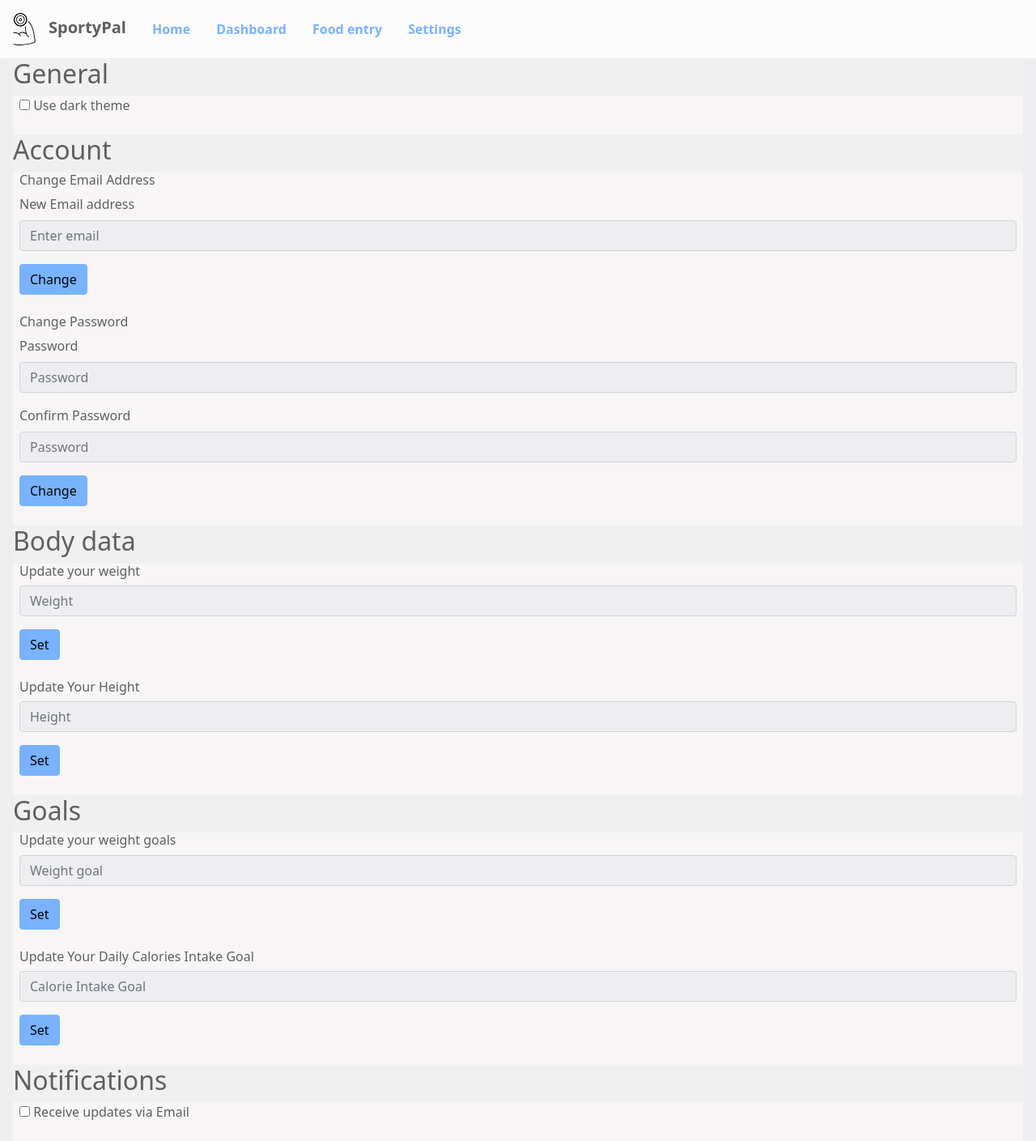
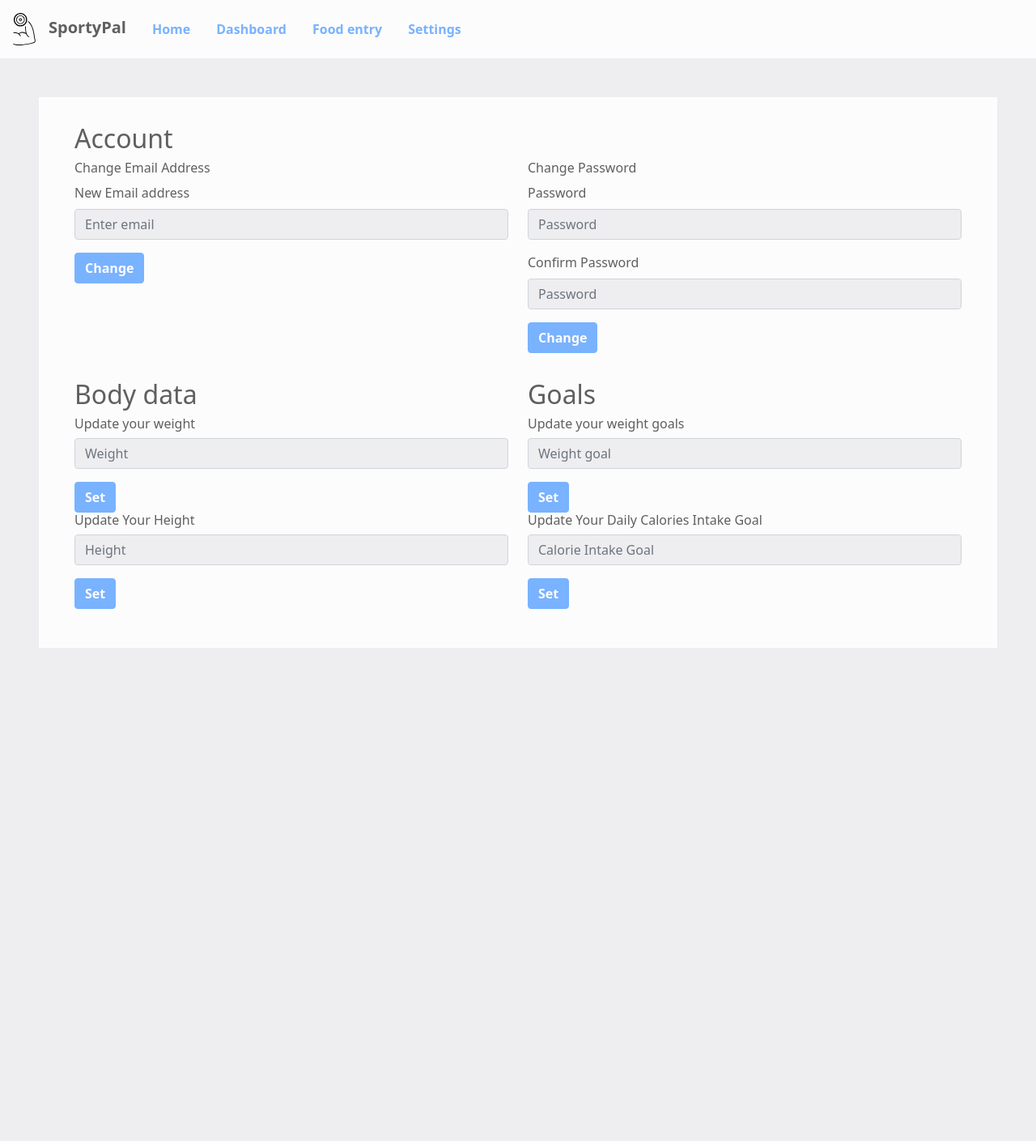
Before and after one commit to Justxs/Fitness-app, a React (Create React App) app in the folder ClientApp/: page /userSettings in a window 1280 px wide. Shown: the whole page at 81% size. After the commit the page ends 848 px from the top, so only its background shows below. Built offline with nearby package versions, Linux system fonts and the light colour scheme; sample sign-in values are in the browser's storage.

Commit message:
settings page loos updated
Applied bootstrap styling to setting page and fixed code whitespaces

```diff
--- a/ClientApp/src/pages/UserSettingsPage.jsx
+++ b/ClientApp/src/pages/UserSettingsPage.jsx
@@ -1,56 +1,34 @@
 import '../custom.scss';
-import React, { useEffect, useState } from "react";
-import { Button } from 'react-bootstrap';
-import useCollapse from 'react-collapsed';
-import '../settings.css';
-import { Form, FormGroup, FormControl, ControlLabel } from "react-bootstrap";
+import React from "react";
+import { Form, Col, Row, Button } from "react-bootstrap";
 
 
 function UserSettingsPage() {
   return (
-    <div>
-      <div class="mx-3 div-2">
-        <h2 className="mx=2">General </h2>
-        <div className="mb=5 background-custom"  >
-        <label className="mx-2 ">
-                    <input type="checkbox"/> Use dark theme
-                </label>
-                <br></br><br></br>
-
-
-
-
-
-        </div>
-
-
-
+    <div className="Settings_Page">
+      <div class="bg-light m-5 p-3">
+          <Row className='m-3'>
             <h2 className="mx=2">Account</h2>
-
-          <div className=" background-custom">
-            <div className="mx-2">
+            <Col md={6}>
               <h6 className="mb=2">Change Email Address</h6>
-                          <Form>
+              <Form className="mb-3">
                 <Form.Group className="mb-3" controlId="formBasicEmail">
                   <Form.Label>New Email address</Form.Label>
                   <Form.Control type="email" placeholder="Enter email" />
-
                 </Form.Group>
 
-
                 <Button variant="primary" type="submit">
-                    Change
+                  <b className='text-light'>Change</b>
                 </Button>
-                  <br></br><br></br>
-
+              </Form>
+            </Col>
+            <Col md={6}>
               <h6 className="mb=2">Change Password</h6>
-
+                <Form className="mb-3">
                   <Form.Group className="mb-3" controlId="formBasicPassword">
                       <Form.Label>Password</Form.Label>
                       <Form.Control type="password" placeholder="Password" />
                     </Form.Group>
-
-
                     <Form.Group className="mb-3" controlId="formBasicEmail">
                       <Form.Label>Confirm Password</Form.Label>
                       <Form.Control type="password" placeholder="Password" />
@@ -58,160 +36,54 @@ function UserSettingsPage() {
                     </Form.Group>
 
                     <Button variant="primary" type="submit">
-                    Change
+                      <b className='text-light'>Change</b>
                     </Button>
-                  <br></br><br></br>
-
               </Form>
-
-          </div>
-          </div>
-
+            </Col>
+          </Row>
+          <Row className='m-3'>
+            <Col md={6}>
               <h2 className="mx=2">Body data</h2>
-          <div className=" background-custom">
-            <div className="mx-2">
               <h6 className="mb=2">Update your weight</h6>
-                          <Form>
+              <Form className="mb-3">
                 <Form.Group className="mb-3" controlId="formBasicEmail">
-
                   <Form.Control type="text" placeholder="Weight" />
-
                 </Form.Group>
-
-
                 <Button variant="primary" type="submit">
-                    Set
+                  <b className='text-light'>Set</b>
                 </Button>
-                  <br></br><br></br>
-
                 <h6 className="mb=2">Update Your Height</h6>
-
                 <Form.Group className="mb-3" controlId="formBasicPassword">
-
                   <Form.Control type="text" placeholder="Height" />
                   </Form.Group>
+                    <Button variant="primary" type="submit">
+                      <b className='text-light'>Set</b>
+                    </Button>
+                  </Form>
+            </Col>
 
-
-
+          <Col md={6} >
+          <h2 className="mx=2">Goals</h2>
+          <h6 className="mb=2">Update your weight goals</h6>
+            <Form className="mb-3">
+              <Form.Group className="mb-3" controlId="formBasicEmail">
+                <Form.Control type="text" placeholder="Weight goal" />
+              </Form.Group>
               <Button variant="primary" type="submit">
-                    Set
+                <b className='text-light'>Set</b>
               </Button>
-                  <br></br><br></br>
-
-                </Form>
-
-          </div>
-          </div>
-
-
-
-          <h2 className="mx=2">Goals</h2>
-          <div className=" background-custom">
-          <div className="mx-2">
-          <h6 className="mb=2">Update your weight goals</h6>
-                          <Form>
-                  <Form.Group className="mb-3" controlId="formBasicEmail">
-
-                    <Form.Control type="text" placeholder="Weight goal" />
-
-                  </Form.Group>
-
-
-                  <Button variant="primary" type="submit">
-                    Set
-                  </Button>
-                  <br></br><br></br>
-
               <h6 className="mb=2">Update Your Daily Calories Intake Goal</h6>
 
               <Form.Group className="mb-3" controlId="formBasicPassword">
-
                 <Form.Control type="text" placeholder="Calorie Intake Goal" />
               </Form.Group>
 
-
-
               <Button variant="primary" type="submit">
-                    Set
+                <b className='text-light'>Set</b>
               </Button>
-                  <br></br><br></br>
-
             </Form>
-
-          </div>
-          </div>
-
-
-          <h2 className="mx=2">Notifications </h2>
-        <div className=" background-custom">
-        <div className="mx-2">
-        <label>
-                    <input type="checkbox"/> Receive updates via Email
-                </label>
-
-
-                <br></br><br></br>
-
-
-        </div>
-        </div>
-
-
-
-
-
-      </div>
-
-
-
-
-
-
-
-
-
-
-
-
-
-
-
-
-
-
-
-
-
-
-
-
-
-
-
-
-    </div>
-  );
-}
-
-
-function Section(props) {
-  const config = {
-      defaultExpanded: props.defaultExpanded || false,
-      collapsedHeight: props.collapsedHeight || 0
-  };
-  const { getCollapseProps, getToggleProps, isExpanded } = useCollapse(config);
-return (
-  <div className="collapsible">
-      <div className="header" {...getToggleProps()}>
-          <div className="title">{props.title}</div>
-          <div className="icon">
-              <i className={'fas fa-chevron-circle-' + (isExpanded ? 'up' : 'down')}></i>
-          </div>
-      </div>
-      <div {...getCollapseProps()}>
-          <div className="content">
-              {props.children}
-          </div>
+          </Col>
+        </Row>
       </div>
     </div>
   );
--- a/ClientApp/src/settings.css
+++ /dev/null
@@ -1,44 +0,0 @@
-.collapsible .content {
-    padding: 6px;
-    background-color: rgb(240, 240, 240);
-    font-size: 14px;
-}
-.collapsible .header {
-    background-color: rgb(200, 200, 200);
-    padding: 6px;
-    cursor: pointer;
-    display: flex;
-    justify-content: space-between;
-    border-bottom: 2px solid rgb(220, 220, 220);
-}
-.collapsible .header .title {
-    font-weight: 400;
-    font-size: 20px;
-    color: 'black';
-    font-weight: bold;
-}
-.preferences label {
-    display: block;
-    padding-bottom: 4px;
-}
-
-.container {
-    display: flex;
-  }
-  h1,
-  .btn,
-  #input-field {
-    flex: 1;
-  }
-
-
-  .div-2 {
-    background-color: rgb(240, 240, 240);
-  }
-
-  .background-custom {
-    background-color: rgb(247, 245, 246);
-  }
-  .background-blue {
-    background-color: rgb(97, 97, 120);
-  }
```
Lines whose indentation alone changed are shown as unchanged.
